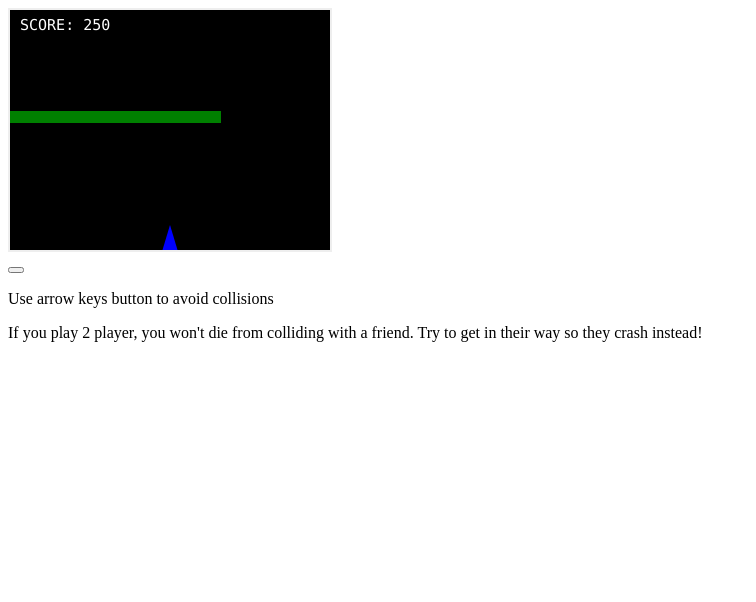
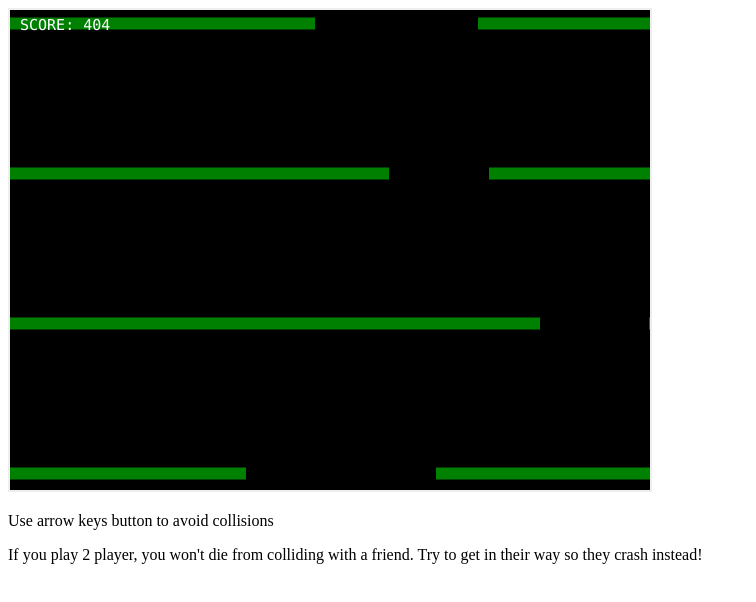
Before and after one commit to jorricarter/JavaScriptCourse--WebFinal, a plain HTML site: page index.html in a window 1280 px wide. Shown: the whole page, without its empty margins (0-756 px from the left). Drawn offline with Linux system fonts and the light colour scheme.

Commit message:
final score wont show up

```diff
--- a/index.html
+++ b/index.html
@@ -26,13 +26,18 @@
     //score... lol.
     var score;
     //change size of canvas for testing. Could later be used to increase difficulty or players. Number is ratio of canvas:screen.
-    var gameSize = .4;
+    var gameSize = .8;
     var gameWidth = screen.width*gameSize;
     var gameHeight = screen.height*gameSize;
     //changing speed might mess up the scoring ratio because score might be dependant on a game clock rather than per-object or a universal-clock.
-    var intervalSpeed = 20;
+    var interval = 1;
+    //how often obstacles should appear
+    var obstacleRate = 100;
+    //speed at which obstacles travel down the screen
+    var obstacleSpeed = 1.5;
     //set playing mat for game
     gameCanvas = {
+        intervalID:0,
         //create canvas
         canvas:document.createElement("canvas"),
         //function of gameCanvas to start game.
@@ -46,32 +51,45 @@
             document.body.insertBefore(this.canvas, document.body.childNodes[0]);
             //keep track of score(points judged by interval, but fancy point system can be implemented later.
             this.scoreCount = 0;
-            //speed of game. How often the game moves one step. (later can be modified to control difficulty)
-            this.interval = setInterval(updateGameCanvas, intervalSpeed);
+            //speed of game. How often the game moves one step(updates). (later can be modified to control difficulty)
+            this.intervalID = setInterval(updateGameCanvas, interval);
         },
         //this function kind-of refreshes the canvas. otherwise, the graphics won't display properly.
         clear:function(){
             //this will tell the function which coordinates can be reset.(from upper left to lower right"fullscreen")
             this.context.clearRect(0, 0, gameWidth, gameHeight);
+        },
+        //to stop game when crash occurs
+        stop: function() {
+            console.log("finalScore is updating")
+            var finalScore = new ScoreTracker("15px Consolas", "white", 20, 20);
+            finalScore.update();
+            clearInterval(this.intervalID);
         }
     };
+    //this gives canvas an ear to listen for where the mouse is.
+    gameCanvas.canvas.addEventListener('mousemove', function(evt) {
+        //put ship's coordinates where mouse is.
+        ship1.x = evt.clientX;
+        ship1.y = evt.clientY;
+    });
     //method or function to start game the game
     function loadGame() {
-        //create new superclass object in game(height, width, color, positionX, positionY, gravity)
-        ship1 = new object(15, 25, "blue", gameWidth/2, gameHeight/2, .01);
+        //create new superclass object in game(width, height, color)
+        ship1 = new Object(15, 25, "blue");
+        //create superclass object for second ship.
+        ship2 = new Object(15, 25, "red");
         //create score object(font format, color, X, Y)
-        score = new scoreTracker("15px Consolas", "white", 10, 20);
-        //startgame using gameCanvas's start method. **this could be useful in future programing to give individual objects their own start functions or other types of functions that only they will use.
+        score = new ScoreTracker("15px Consolas", "white", 10, 20);
+        //start game using gameCanvas's start method. **this could be useful in future programing to give individual objects their own start functions or other types of functions that only they will use.
         gameCanvas.start()
     }
     //what is a scoreTracker #Constructor
-    function scoreTracker(font, color, startX, startY) {
-        //score starts at 0
-        this.score = 0;
+    function ScoreTracker(font, color, x, y) {
         //starting x position
-        this.x = startX;
+        this.x = x;
         //starting y position
-        this.y = startY;
+        this.y = y;
         //when this item's update function is called, here's what it should do
         this.update = function(){
             //set the font of the score keeper to "15 pixels" and "Consolas"
@@ -83,68 +101,56 @@
         }
     }
     //what is an object? #Constructor
-    function object(width, height, color, startX, startY, gravity) {
-        //width of ship. Blah, blah, blah.
+    function Object(width, height, color, x) {
+        //width of ship or obstacle = Blah, blah, blah.
         this.width = width;
         //Height, blah, blah, blah.
         this.height = height;
         //starting X coordinate on canvas
-        this.x = startX;
-        //starting Y coordinate on canvas
-        this.y = startY;
-        //gravity is ACTUALLY the rate at which the ship falls to the bottom of the screen. I might use this to make other objects fall, but at this time, I am using a separate formula for that.
-        this.gravity = gravity;
-        //This is the rate at which an object will move. It will rise when someone holds an arrow key.
-        this.momentum = 0;
-        //assign this before if statement to reduce redundancy of identical code on both sides of the if/else statement.
-        ctx = gameCanvas.context;
-        //If it's not a ship gravity will be 0.
-        if (gravity==0) {
+        this.x = x;
+        //If it's not a ship, there will be an x coordinate assigned. (this can be expanded to allow for multiple types instead of only 2
+        if (x!=null) {
+            //since it's an obstacle, start at top of screen
+            this.y = 0;
             //since it is a stationary(technically, but not literally) object, do this.
             this.update = function() {
                 //when this not-ship object updates make it this color;
-                ctx.fillStyle = color;
+                gameCanvas.context.fillStyle = color;
                 //make it a rectangle(starting x, starting y, opposite corner x, opposite corner y);
-                ctx.fillRect(this.x, this.y, this.width, this.height);
+                gameCanvas.context.fillRect(this.x, this.y, this.width, this.height);
             };
             //since it IS a ship, do this instead:
         }else{
+            //since it's a ship, start it at the bottom of the screen. This gives player 2 seconds to start playing before potential collision(with obstacles) instead of .15 seconds.
+            this.y = gameHeight;
             //this is how a ship should update
             this.update = function() {
                 //make the ship this color
-                ctx.fillStyle = color;
+                gameCanvas.context.fillStyle = color;
                 //start drawing on the canvas
-                ctx.beginPath();
+                gameCanvas.context.beginPath();
                 //start at these coordinates(startX - half the width to start at the left wing of the ship, startY);
-                ctx.moveTo(this.x-(this.width/2), this.y);
+                gameCanvas.context.moveTo(this.x-(this.width/2), this.y);
                 //draw a line to the right wing of the ship
-                ctx.lineTo(this.x+(this.width/2), this.y);
+                gameCanvas.context.lineTo(this.x+(this.width/2), this.y);
                 //draw a line to the top of the ship to complete the triangle.
-                ctx.lineTo(this.x, this.y-this.height);
+                gameCanvas.context.lineTo(this.x, this.y-this.height);
                 //finish the last line by returning to the initial point of drawing.
-                ctx.closePath();
+                gameCanvas.context.closePath();
                 //fill in the polygon (ship)
-                ctx.fill();
+                gameCanvas.context.fill();
             };
             //since this is a ship, let's also give it limits so it can't fly off screen
             this.move = function() {
-                //drag(flying term) will start pulling the ship giving it backwards momentum
-                this.momentum += this.gravity;
-                //the drag will pull the ship back which will make it's Y coordinate raise.
-                this.y += this.momentum;
                 //if the ship's coordinates reach the back of the screen (gameHeight is the highest Y value on the canvas.
                 if (this.y > gameHeight) {
                     //since ship is technically off-screen, put it back on edge of screen.
                     this.y = gameHeight;
-                    //stop momentum so ship isn't stuck on edge of screen. High momentum requires you to cool down before going in opposite direction.
-                    this.momentum = 0;
                 }
                 //if (back of ship to top of canvas < ship's height) {what to do if ship is off screen}
                 if (this.y < this.height) {
                     //since ship is off screen, put it back on screen
                     this.y = this.height;
-                    //reset momentum so player doesn't have to wait for it to cool down before flying opposite direction.
-                    this.momentum = 0;
                 }
             };
             //since this is a ship, what to do for crashes
@@ -155,7 +161,7 @@
                 var right = this.x + this.width / 3;
                 //I do a similar concept with the height. even though the height is exactly as depicted, I designated the hitbox boundary at 1/2 height. Since it's a triangle, this will also produce less false positives for crashing. That would be no fun.
                 var top = this.y - this.height / 2;
-                //bootom is bottom of the ship
+                //botom is bottom of the ship
                 var bottom = this.y;
                 //designate boundaries of other object.
                 var objectLeft = object.x;
@@ -182,43 +188,51 @@
             //if ship's hitbox and an obstacle overlap {there is a crash}
             if (ship1.crash(obstacles[i])) {
                 //since there is a crash, return to end program. make a more elegant way of stopping game later.
-                return;
+                gameCanvas.stop();
             }
         }
         //restart canvas screen so display is able to update properly
         gameCanvas.clear();
         //make score increase each time the screen updates to raise the score over time
         gameCanvas.scoreCount += 1;
-        if (gameCanvas.scoreCount == 1 || interval(150)) {
-            minGap = 80;
-            maxGap = 200;
-            gap = Math.floor(Math.random()*(maxGap-minGap+1)+minGap);
-            minPos = 0;
-            maxPos = gameWidth-gap;
-            Pos = Math.floor(Math.random()*(maxPos-minPos+1)+minPos);
-            obstacles.push(new object(Pos, 12, "green", 0, 0, 0));
-            obstacles.push(new object(gameWidth-(Pos+gap), 12, "green", Pos+gap, 0, 0));
+        //every .15 seconds, add obstacle
+        if ((gameCanvas.scoreCount / obstacleRate) % 1 === 0) {
+            //minimum gap between obstacles so they aren't impossible
+            var minGap = 80;
+            //maximum gap between obstacles so it's not too easy
+            var maxGap = 200;
+            //randomly create size of gap
+            var gap = Math.floor(Math.random()*(maxGap-minGap+1)+minGap);
+            //the farthest left a gap can be is the far left of the screen
+            var minPos = 0;
+            //the farthest to the right that a gap can start = the width of the screen - the size of the gap
+            var maxPos = gameWidth-gap;
+            //randomize placement of the gap
+            var Pos = Math.floor(Math.random()*(maxPos-minPos+1)+minPos);
+            //fill in the left side of the gap with an obstacle(add this obstacle to the list of obstacles
+            obstacles.push(new Object(Pos, 12, "green", 0));
+            //fill the right side of the gap with an obstacle(add this obstacle to the list of obstacles
+            obstacles.push(new Object(gameWidth-(Pos+gap), 12, "green", Pos+gap));
         }
+        //for (each obstacle) {move it down the screen 1 space
         for (i = 0; i < obstacles.length; i += 1) {
-            obstacles[i].y += 1;
+            //change each obstacle's y coordinate up by 1. this makes it move down the screen
+            obstacles[i].y += obstacleSpeed;
+            //update position of obstacle on screen
             obstacles[i].update();
         }
+        //how the score will look
         score.text="SCORE: " + gameCanvas.scoreCount;
+        //update score
         score.update();
+        //move ship in whichever direction it is being pushed(if any)
         ship1.move();
+        //update ship's display on the screen
         ship1.update();
     }
-
-    function interval(frequency) {
-        return ((gameCanvas.scoreCount / frequency) % 1 == 0);
-    }
-
-    function accelerate(moment) {
-        ship1.gravity = moment;
-    }
+    //todo stop game on collision; fix left off screen; click all + so teacher can see code when grading!!!
 </script>
 <br>
-<button upArrow="accelerate(-0.2)" upRelease="accelerate(0.05)"></button>
 <p>Use arrow keys button to avoid collisions</p>
 <p>If you play 2 player, you won't die from colliding with a friend. Try to get in their way so they crash instead!</p>
 
```
